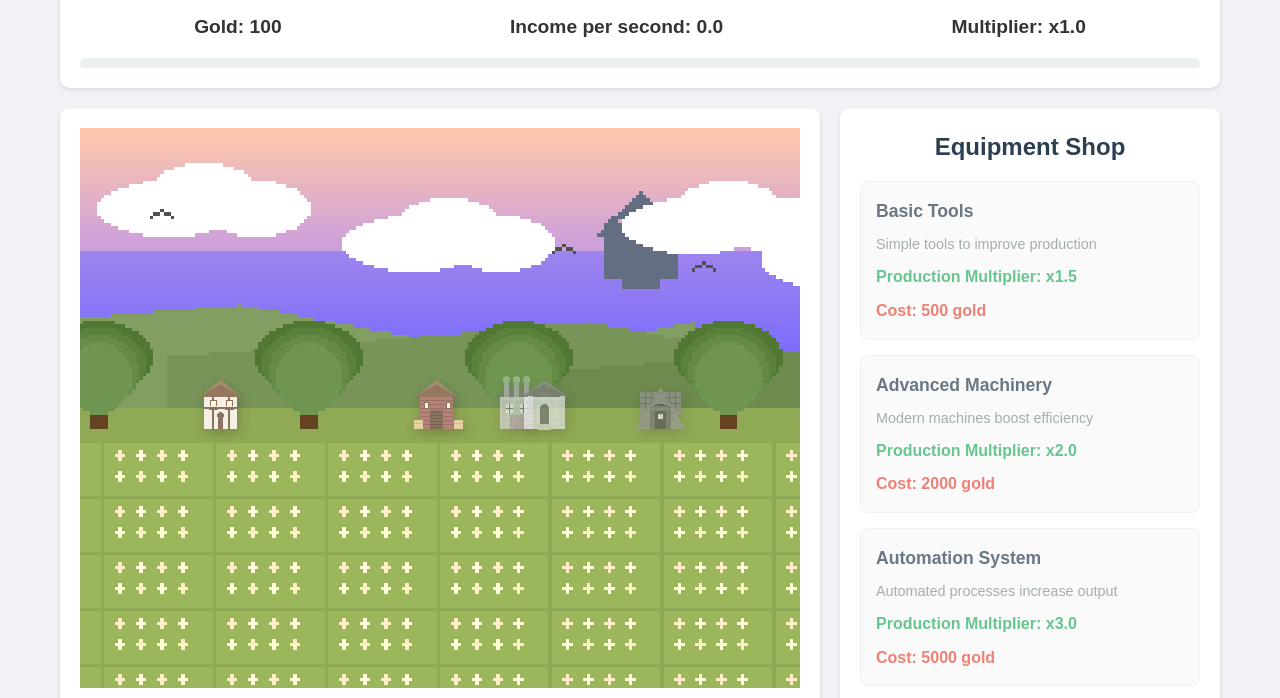
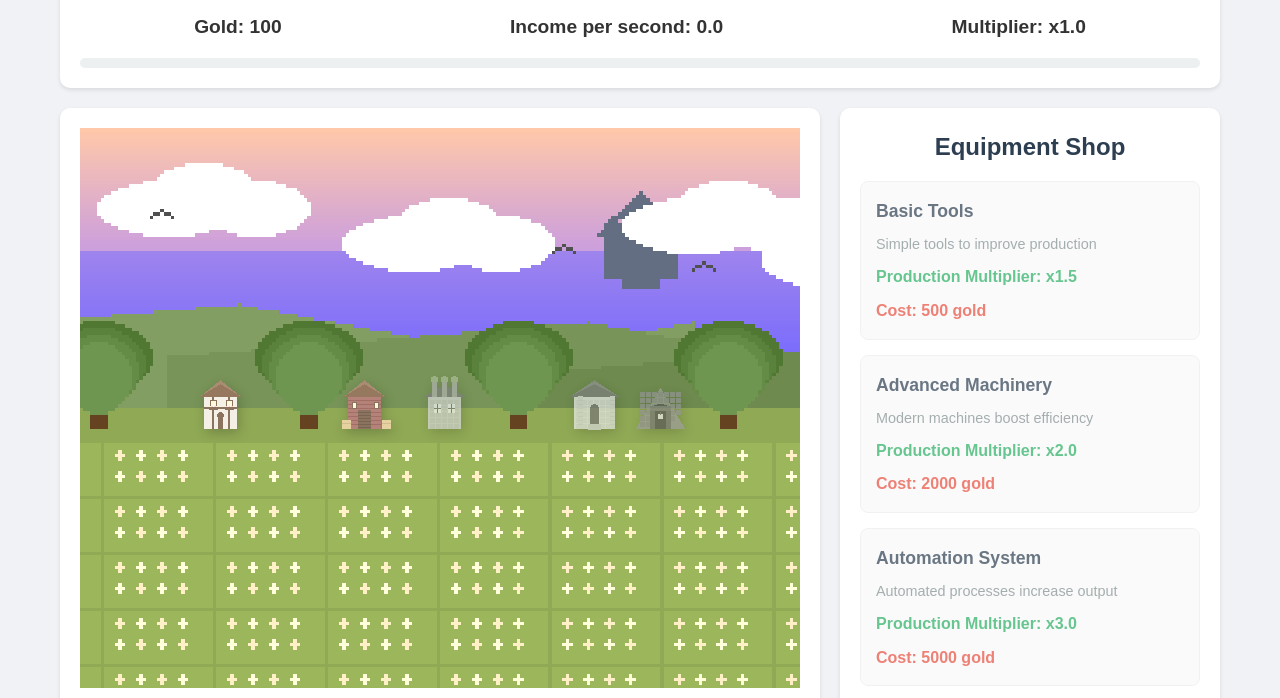
Before and after one commit to ondrejsotek/cursortestgame, a plain HTML site: page index.html in a window 1280 px wide. Shown: the part 94-792 px from the top of the page. Drawn offline with Linux system fonts and the light colour scheme.

Commit message:
Pozice domů

```diff
--- a/styles.css
+++ b/styles.css
@@ -117,7 +117,7 @@ h1, h2 {
 
 .farm {
     bottom: 45%;
-    left: 45%;
+    left: 35%;
     background-image: url('images/farm.png');
 }
 
@@ -129,13 +129,13 @@ h1, h2 {
 
 .factory {
     bottom: 45%;
-    right: 35%;
+    right: 45%;
     background-image: url('images/factory.png');
 }
 
 .bank {
     bottom: 45%;
-    left: 60%;
+    left: 67%;
     background-image: url('images/bank.png');
 }
 
```
